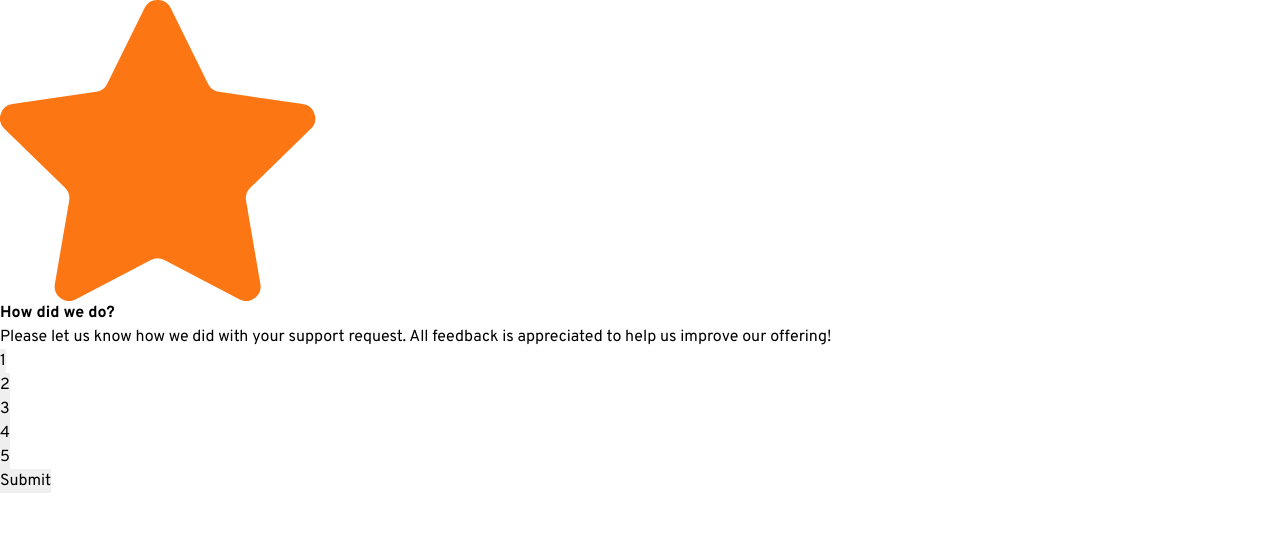
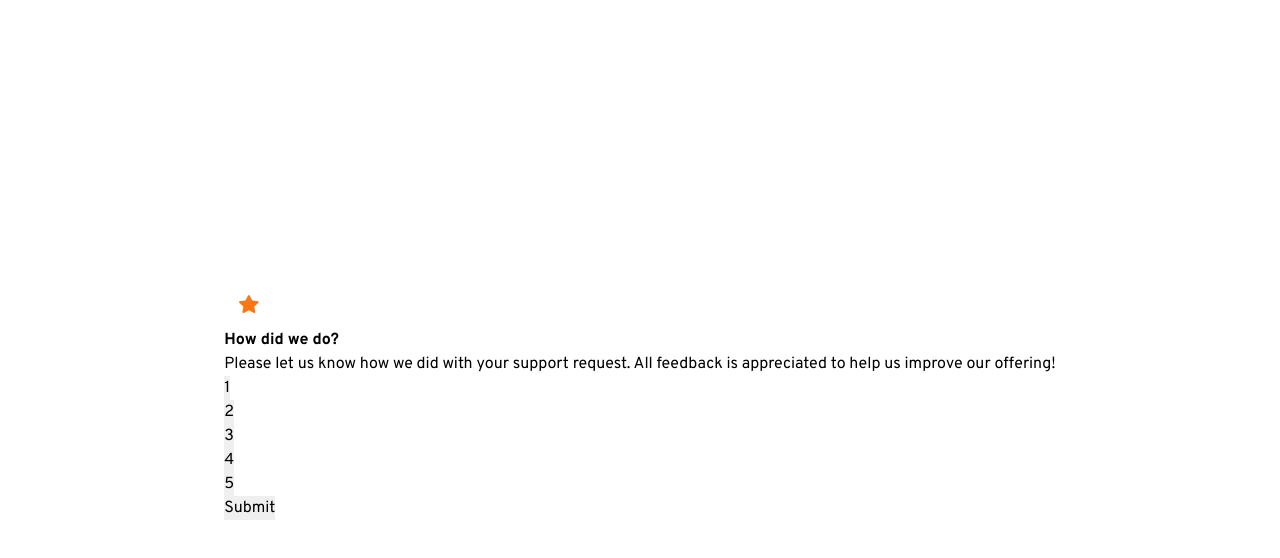
Before and after one commit to matheuzeba/Interactive-rating-component, a plain HTML site: page index.html in a window 1280 px wide. Drawn offline with Linux system fonts and the light colour scheme.

Commit message:
centralizado component e adicionado background a estrela

```diff
--- a/css/style.css
+++ b/css/style.css
@@ -1,3 +1,16 @@
+.page {
+    display: flex;
+    justify-content: center;
+    align-items: center;
+    height: inherit;
+}
+
+.component .header {
+    width: fit-content;
+    padding: 1.5rem;
+    border-radius: 100%;
+}
+
 .component .header img {
-    max-width: 25%;
+    width: 2rem;
 }
--- a/index.html
+++ b/index.html
@@ -23,7 +23,7 @@
 </head>
 <body>
     <!-- how did we do? -->
-    <main>
+    <main class="page">
         <article class="component">
             <section class="component header">
                 <img src="images/icon-star.svg" alt="icone de estrela">
```
